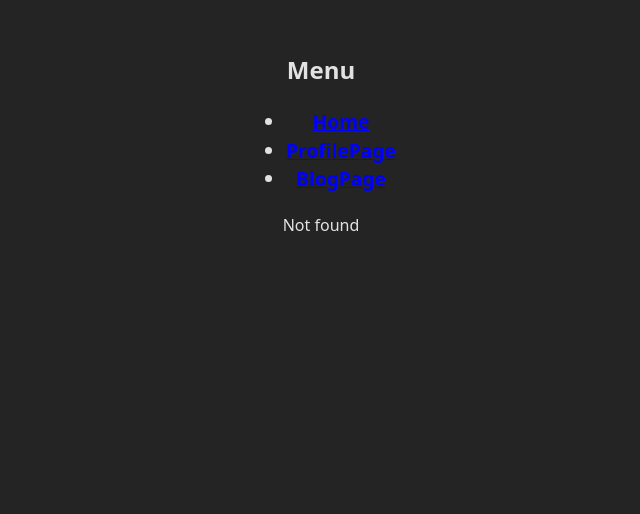
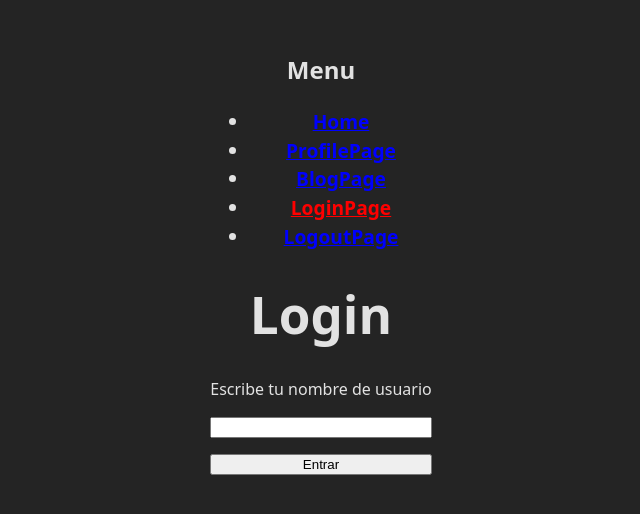
Before and after one commit to yuliana-mallorga/React-Router-Nav, a React (Vite) app: page /#/login in a window 1280 px wide. Before the commit this address had no page. Shown: the top 514 px of the page, without its empty margins (319-959 px from the left). Built offline with nearby package versions, Linux system fonts and the light colour scheme.

Commit message:
create LoginPage and LogoutPage components with a form and submit button

```diff
--- a/src/App.jsx
+++ b/src/App.jsx
@@ -1,10 +1,12 @@
 import "./App.css";
 import { HashRouter, Routes, Route } from "react-router-dom";
-import Menu from "./components/Menu";
+import {Menu} from "./components/Menu";
 import {BlogPage} from "./components/BlogPage";
 import {HomePage} from "./components/HomePage";
 import {ProfilePage} from "./components/ProfilePage";
 import {BlogPost} from './components/BlogPost'
+import {LoginPage} from "./components/LoginPage";
+import {LogoutPage} from "./components/LogoutPage"
 
 function App() {
   return (
@@ -13,10 +15,12 @@ function App() {
         <Menu />
         <Routes>
           <Route path="/" element={<HomePage/>} />
+          <Route path="/login" element={<LoginPage/>} />
+          <Route path="/logout" element={<LogoutPage/>} />
           <Route path="/profile" element={<ProfilePage/>} />
-          <Route path="/blog" element={<BlogPage/>} />
-          <Route path="/blog/:slug" element={<BlogPost />} />  // Ruta dinámica
-
+          <Route path="/blog" element={<BlogPage/>} >
+            <Route path=":slug" element={<BlogPost />} />
+          </Route>
           <Route path="*" element={<p>Not found</p>} />
         </Routes>
       </HashRouter>
--- a/src/components/BlogPage.jsx
+++ b/src/components/BlogPage.jsx
@@ -1,5 +1,5 @@
 import React from 'react';
-import { Link } from 'react-router-dom';
+import { Link, Outlet} from 'react-router-dom';
 import  { blogData }  from './blogData';
 
 function BlogLink() {
@@ -18,6 +18,7 @@ function BlogPage() {
       <ul>
         <BlogLink  />
       </ul>
+      <Outlet/>
     </>
   );
 }
--- /dev/null
+++ b/src/components/LoginPage.jsx
@@ -0,0 +1,35 @@
+import React, { useCallback, useEffect, useRef, useState } from "react";
+
+function LoginPage() {
+  const [username, setUsername] = useState("");
+  const usernameRef = useRef(username);
+
+  useEffect(() => {
+    usernameRef.current = username;
+  }, [username]);
+
+  const handleSubmit = useCallback((e) => {
+    e.preventDefault();
+    console.log("entrar", usernameRef.current);
+  }, []);
+
+  return (
+    <>
+      <h1>Login</h1>
+      <form
+        style={{ display: "flex", flexDirection: "column", gap: "1rem" }}
+        onSubmit={handleSubmit}
+      >
+        <label htmlFor="username">Escribe tu nombre de usuario</label>
+        <input
+          id="username"
+          value={username}
+          onChange={(e) => setUsername(e.target.value)}
+        />
+        <button type="submit">Entrar</button>
+      </form>
+    </>
+  );
+}
+
+export { LoginPage };
--- /dev/null
+++ b/src/components/LogoutPage.jsx
@@ -0,0 +1,27 @@
+import React from 'react'
+
+function LogoutPage() {
+
+    const logout = (e) => {
+    e.preventDefault();
+    console.log("salir");
+    console.log(e);
+
+
+  }
+  return (
+    <>
+    <h1>Logout</h1>
+    <form
+    style={{display:"flex", flexDirection: "column", gap:"1rem"}}
+    onSubmit={logout}
+    >
+      <label htmlFor="logout">Estas seguro de que quieres salir?</label>
+
+      <button type="submit">Salir</button>
+    </form>
+    </>
+  )
+}
+
+export {LogoutPage}
--- a/src/components/Menu.jsx
+++ b/src/components/Menu.jsx
@@ -17,6 +17,16 @@ function Menu() {
     to: "/blog",
     text: "BlogPage",
   });
+
+  routes.push({
+    to: "/login",
+    text: "LoginPage",
+  });
+
+  routes.push({
+    to: "/logout",
+    text:"LogoutPage",
+  })
 
   return (
     <div>
@@ -41,4 +51,4 @@ function Menu() {
   );
 }
 
-export default Menu;
+export {Menu};
```
